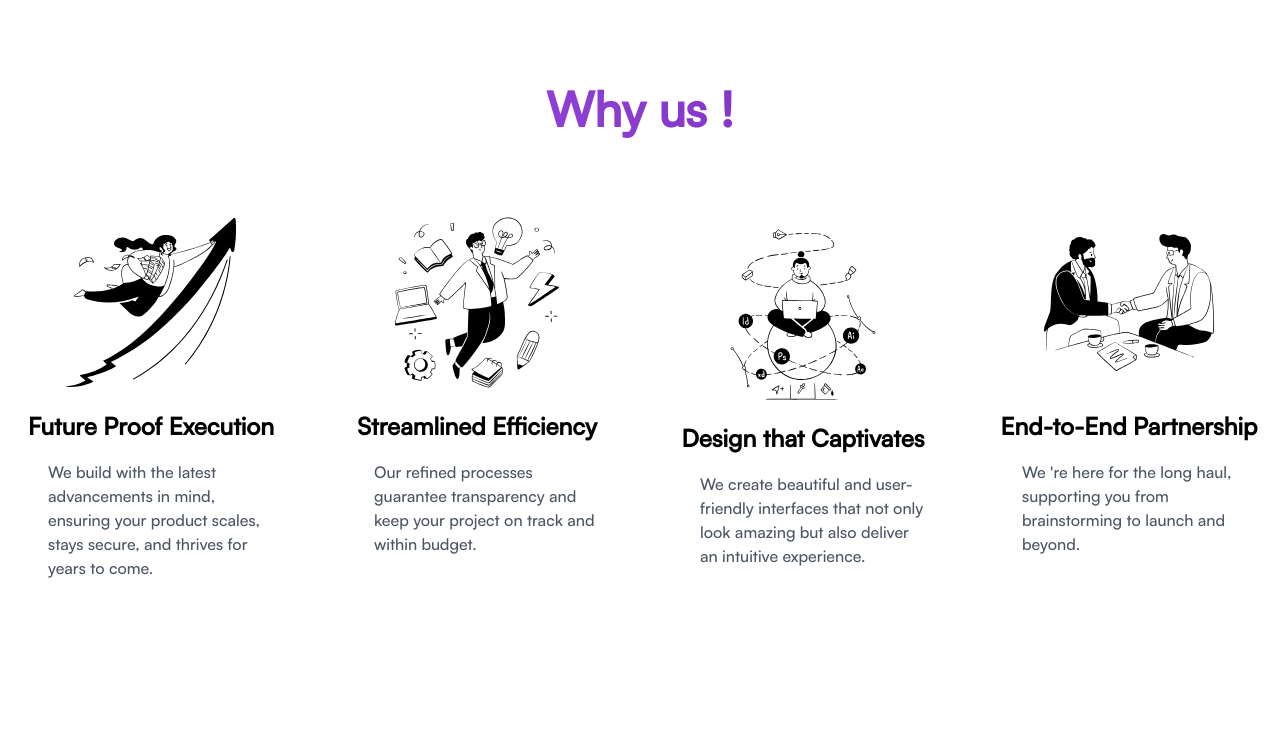
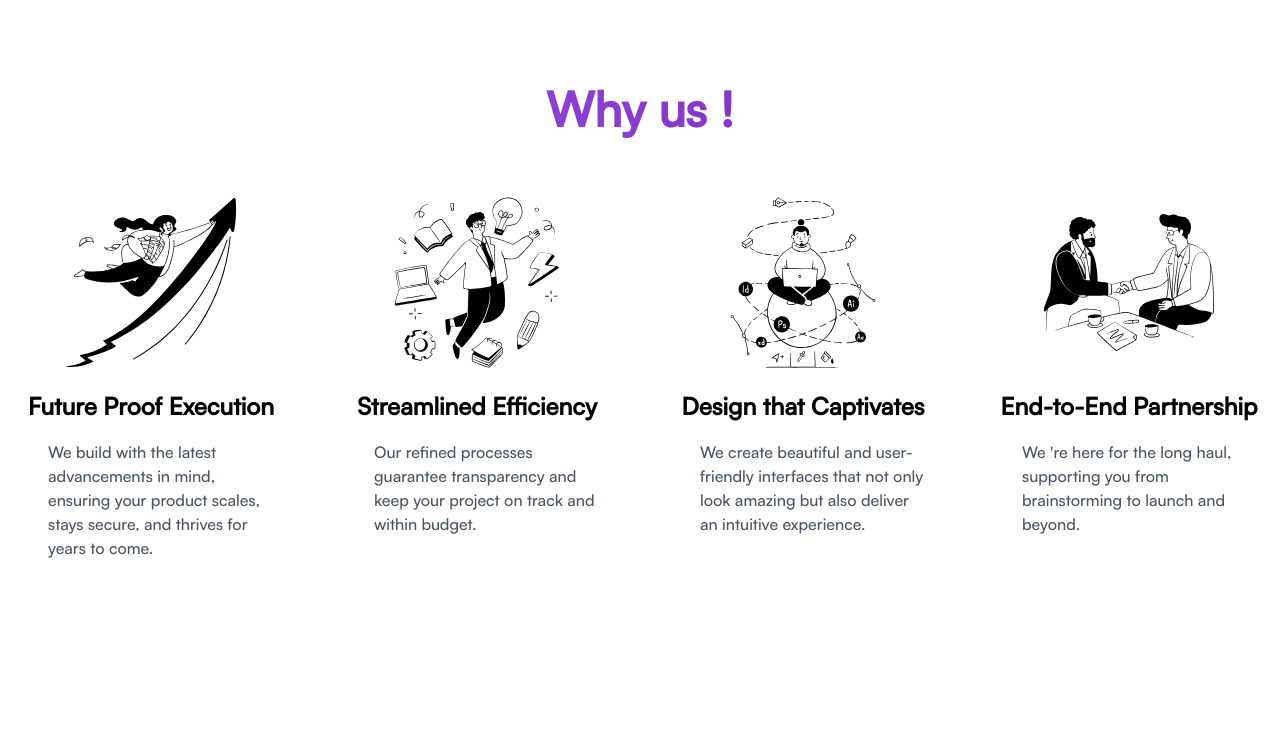
Before and after one commit to lalukrish/UXByte-Page, a Next.js app: page / in a window 1280 px wide. Shown: the part 1619-2358 px from the top of the page. Built offline with nearby package versions, Linux system fonts and the light colour scheme.

Commit message:
need to fix contact nav

```diff
--- a/src/app/layout.js
+++ b/src/app/layout.js
@@ -19,6 +19,7 @@ export default function RootLayout({ children }) {
         <link rel="icon" href="/favicon.ico" sizes="any" />
       </Head> */}
       <html>
+
         <body className={inter.className}>{children}</body>
       </html>
     </>
--- a/src/components/About.jsx
+++ b/src/components/About.jsx
@@ -65,7 +65,7 @@ const About = ({ theme, toggleTheme }) => {
               We believe in the power of technology to drive success and are
               dedicated to helping businesses achieve their goals.
             </li>
-            <li className="font-light">
+            <li className="font-thin">
               <span className={` ${headColor} font-semibold`}>
                 Agile & Collaborative:
               </span>{" "}
@@ -86,7 +86,7 @@ const About = ({ theme, toggleTheme }) => {
               height={100}
             />:<img
             src="/assets/aboutlight.png"
-            className="h-80 w-80 md:w-80"
+            className="h-60 w-80 md:w-80"
             alt=""
             width={100}
             height={100}
--- a/src/components/Services.jsx
+++ b/src/components/Services.jsx
@@ -15,6 +15,9 @@ const Services = ({ theme, toggleTheme }) => {
   const [ref, inView] = useInView({
     triggerOnce: false,
   });
+  // const [ref1, inView1] = useInView({
+  //   triggerOnce: false,
+  // });
   return (
     <div
       className={`py-20 text-center" id="services_id ${textColor} ${backgroundColor}`}
@@ -24,10 +27,10 @@ const Services = ({ theme, toggleTheme }) => {
           Services
         </span>
       </div>
-      <div className="flex justify-center md:mt-4">
+      <div className="flex justify-center md:mt-4" ref={ref}>
         <div className="grid grid-cols-1 sm:grid-cols-3 gap-8 justify-items-center">
           <motion.div
-            ref={ref}
+
             className="text-4xl font-semibold service-item text-center"
             variants={fadeInScaleRotate}
             initial="initial"
@@ -83,6 +86,7 @@ const Services = ({ theme, toggleTheme }) => {
             style={{ marginLeft: "4rem" }}
           >
             <div className="text-start">
+
               <span className="text-fuchsia-500">Marketing</span>
             </div>
             <ul
@@ -93,7 +97,7 @@ const Services = ({ theme, toggleTheme }) => {
               <li className="my-4">Strategy</li>
               <li className="my-4">SEO</li>
               <li className="my-4">Digital Marketing</li>
-              <li className="my-4">Content Writing</li>
+              <li className="my-4" >Content Writing</li>
             </ul>
           </motion.div>
         </div>
--- a/src/components/WhyUs.jsx
+++ b/src/components/WhyUs.jsx
@@ -1,5 +1,13 @@
 import Image from "next/image";
 import React from "react";
+import { motion } from "framer-motion";
+import { useInView } from "react-intersection-observer";
+
+
+const fadeInScaleRotate = {
+  initial: { opacity: 0, scale: 0.9,  },
+  animate: { opacity: 1, scale: 1, rotate: 0 },
+};
 
 const WhyUs = ({ theme, toggleTheme }) => {
   const textColor = theme === "light" ? "text-black" : "text-white";
@@ -7,16 +15,29 @@ const WhyUs = ({ theme, toggleTheme }) => {
   const buttonColor = theme === "light" ? "bg-white" : "bg-red-500";
   const backgroundColor = theme === "light" ? "bg-white" : "bg-[#0f0f0f]"; // Adjust background color based on theme
   const imageColor = theme === "light" ? "invert" : "brightness-100";
-
+  const [ref, inView] = useInView({
+    triggerOnce: false,
+  });
   return (
     <div
       className={` py-12 text-center" id="why_us"  ${textColor} ${backgroundColor}`}
     >
-      <div className=" mb-6">
+      <div className=" mb-6" ref={ref}>
+
         <span className="text-5xl font-extrabold bg-gradient-to-r from-purple-500 to-purple-800 bg-clip-text text-transparent flex justify-center">
           Why us !
         </span>
         <div className="grid grid-cols-1 md:grid-cols-4 justify-center mt-12 gap-6 ">
+
+        <motion.div
+
+            // className="text-4xl font-semibold service-item text-center"
+            variants={fadeInScaleRotate}
+            initial="initial"
+            animate={inView ? "animate" : "initial"}
+            transition={{ delay: 0.1, duration: 0.7, ease: "easeIn" }}
+            // style={{ marginLeft: "2rem" }}
+          >
           <div className="flex flex-col items-center justify-center ">
             <Image
               src="/assets/pie-and-charts.svg"
@@ -40,9 +61,18 @@ const WhyUs = ({ theme, toggleTheme }) => {
                 product scales, stays secure, and thrives for years to come.
               </p>
             </div>
-          </div>
+          </div></motion.div>
 
-          <div className="flex flex-col items-center justify-center my-8 md:mt-2">
+          <motion.div
+            ref={ref}
+            // className="text-4xl font-semibold service-item text-center"
+            variants={fadeInScaleRotate}
+            initial="initial"
+            animate={inView ? "animate" : "initial"}
+            transition={{ delay: 0.2, duration: 0.7, ease: "easeIn" }}
+            // style={{ marginLeft: "2rem" }}
+          >
+          <div className="flex flex-col items-center justify-center my-8 md:mt-0">
             <Image
               src="/assets/smart-people.svg"
               alt=""
@@ -55,19 +85,28 @@ const WhyUs = ({ theme, toggleTheme }) => {
                 className="text-2xl font-semibold my-4"
                 style={{ fontSize: 24, fontWeight: 700 }}
               >
-                Streamlined Efficiency
+              Streamlined  Efficiency
               </h1>
               <p
-                className={ `mx-20  text-left mr-6 md:ml-12 ${textColor2} `}
+                className={ `mx-20  text-start mr-6 md:ml-12 ${textColor2} `}
                 style={{ fontSize: 16, fontWeight: 400 }}
               >
                 Our refined processes guarantee transparency and keep your
                 project on track and within budget.{" "}
               </p>
             </div>
-          </div>
+          </div></motion.div>
 
-          <div className="flex flex-col items-center justify-center my-8 md:mt-8">
+          <motion.div
+            ref={ref}
+            // className="text-4xl font-semibold service-item text-center"
+            variants={fadeInScaleRotate}
+            initial="initial"
+            animate={inView ? "animate" : "initial"}
+            transition={{ delay: 0.3, duration: 0.7, ease: "easeIn" }}
+            // style={{ marginLeft: "2rem" }}
+          >
+          <div className="flex flex-col items-center justify-center my-8 md:mt-0">
             <Image
               src="/assets/designer-working.svg"
               alt=""
@@ -90,9 +129,17 @@ const WhyUs = ({ theme, toggleTheme }) => {
                 look amazing but also deliver an intuitive experience.{" "}
               </p>
             </div>
-          </div>
-
-          <div className="flex flex-col items-center justify-center my-8 md:mt-2">
+          </div></motion.div>
+          <motion.div
+            ref={ref}
+            // className="text-4xl font-semibold service-item text-center"
+            variants={fadeInScaleRotate}
+            initial="initial"
+            animate={inView ? "animate" : "initial"}
+            transition={{ delay: 0.4, duration: 0.7, ease: "easeIn" }}
+            // style={{ marginLeft: "2rem" }}
+          >
+          <div className="flex flex-col items-center justify-center my-8 md:mt-0">
             <Image
               src="/assets/business-deal.svg"
               alt=""
@@ -115,7 +162,7 @@ const WhyUs = ({ theme, toggleTheme }) => {
                 brainstorming to launch and beyond.{" "}
               </p>
             </div>
-          </div>
+          </div></motion.div>
         </div>
       </div>
     </div>
--- a/src/components/hero.jsx
+++ b/src/components/hero.jsx
@@ -1,13 +1,17 @@
 import { BsFillLightningChargeFill } from "react-icons/bs";
 import React from "react";
 import Image from "next/image";
+import { useRouter } from "next/navigation";
+
 const Hero = ({ theme, toggleTheme }) => {
   const textColor = theme === "light" ? "text-black" : "text-white";
   const buttonColor = theme === "light" ? "bg-white" : "bg-gray-800";
   const backgroundColor = theme === "light" ? "bg-white" : "bg-[#0f0f0f]"; // Adjust background color based on theme
 
   const descriptionColor = theme === "light" ? "#6000AD" : "#CBBAFB";
-
+  const router = useRouter()
+  const handleConnect = () => {
+    router.push("/contact-us");}
   const colorsChangeButton =
     theme === "light" ? "bg-black text-white" : "bg-white text-black";
 
@@ -83,9 +87,7 @@ const Hero = ({ theme, toggleTheme }) => {
       <div className="mt-8  md:mt-16 md:mb-20">
         <button
           className={`${colorsChangeButton} py-3 px-6 flex rounded-lg hover:bg-gray-800 my-4 md:my-0 font-semibold`}
-          onClick={() => {
-            console.log("object");
-          }}
+          onClick={handleConnect}
         >
           Let&apos;s Connect
           <span className="mx-2 my-1">
--- a/src/components/works.jsx
+++ b/src/components/works.jsx
@@ -40,10 +40,10 @@ const Works = ({ theme, toggleTheme }) => {
                   className={`absolute bg-transparent w-full h-1/3 top-1/2 left-0 transform -translate-y-1/2 border-b  border-dashed ${dashColor}  flex justify-center items-center ml-4`}
                 >
                   <div
-                    className=" absolute text-4xl mb-12"
+                    className=" absolute text-4xl mb-12 hover:text-purple-500"
                     style={{ marginLeft: 1500, fontWeight: 600 }}
                   >
-                    {" "}
+
                     Edtech
                   </div>
                 </div>
@@ -64,7 +64,7 @@ const Works = ({ theme, toggleTheme }) => {
                   className={`absolute bg-transparent h-full w-1/3 top-0 left-1/3 transform -translate-x-1/2 border-r border-dashed ${dashColor} my-12`}
                 >
                   <div
-                    className="absolute my-5 text-4xl right-44 "
+                    className="absolute my-5 text-4xl right-44 hover:text-purple-500"
                     style={{ fontWeight: 600 }}
                   >
                     Fintech
@@ -72,25 +72,25 @@ const Works = ({ theme, toggleTheme }) => {
                 </div>
               </div>
               <div
-                className="absolute my-16 text-4xl  ml-8 "
+                className="absolute my-16 text-4xl  ml-8 hover:text-purple-500"
                 style={{ fontWeight: 600 }}
               >
                 Foodtech
               </div>
               <div
-                className="absolute ml-8  text-4xl"
+                className="absolute ml-8  text-4xl hover:text-purple-500"
                 style={{ marginTop: 220, fontWeight: 600 }}
               >
                 Traveltech
               </div>
               <div
-                className="absolute   text-4xl"
+                className="absolute   text-4xl hover:text-purple-500"
                 style={{ marginTop: 220, fontWeight: 600, marginLeft: 485 }}
               >
                 Healthcare
               </div>
               <div
-                className="absolute   text-4xl "
+                className="absolute   text-4xl hover:text-purple-500"
                 style={{ marginTop: 220, fontWeight: 600, marginLeft: 960 }}
               >
                 Ecom
```
